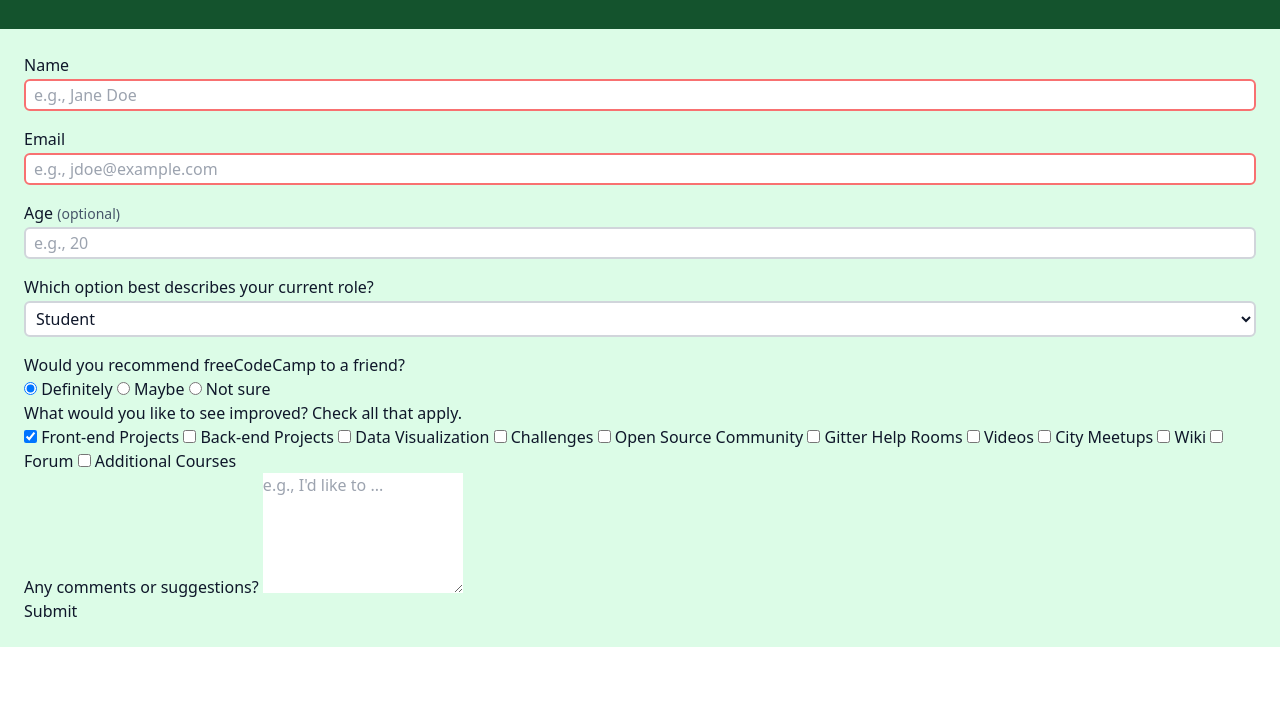
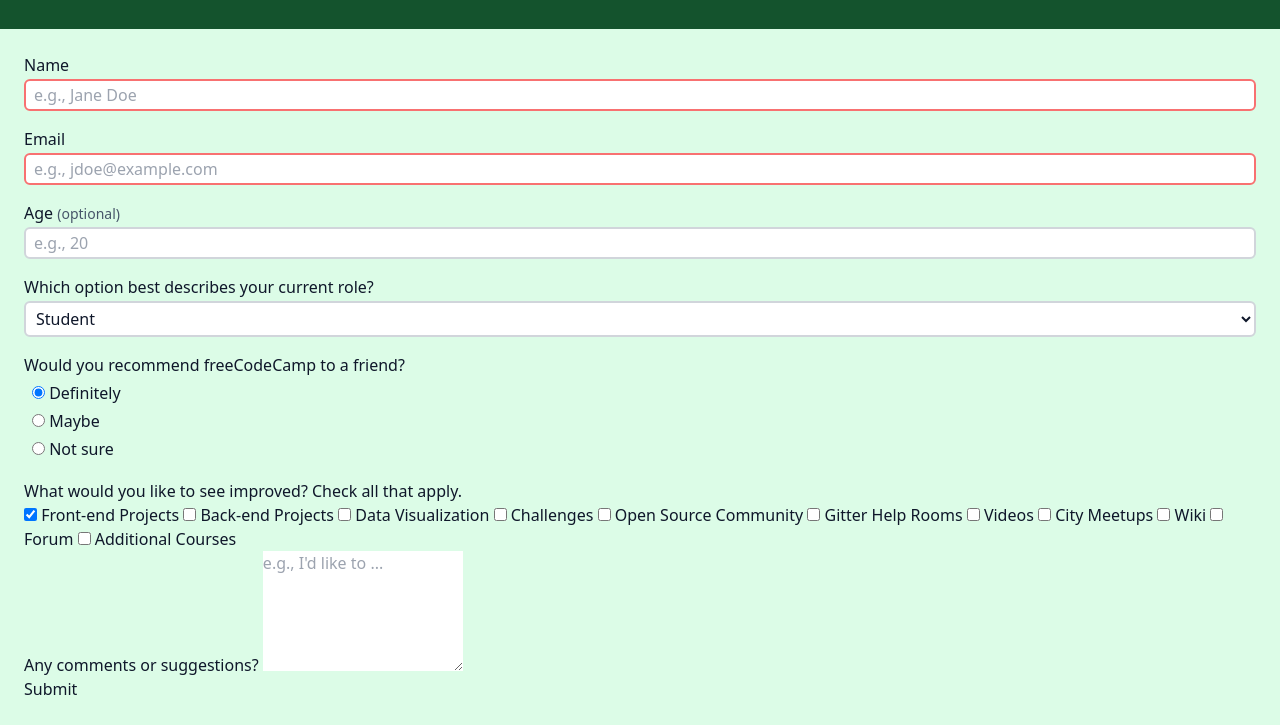
Before and after one commit to kevcomedia/fcc-survey-form, a website built with Parcel: page src/index.html in a window 1280 px wide. Shown: the part 119-844 px from the top of the page. Before the commit the page ends 800 px from the top, so only its background shows below. Built offline with nearby package versions, Linux system fonts and the light colour scheme.

Commit message:
Add radio button styles

```diff
--- a/src/index.html
+++ b/src/index.html
@@ -65,9 +65,9 @@
             <option value="other">Other</option>
           </select>
         </div>
-        <div>
-          <p>Would you recommend freeCodeCamp to a friend?</p>
-          <label>
+        <div class="mb-4 flex flex-col">
+          <p class="mb-0.5">Would you recommend freeCodeCamp to a friend?</p>
+          <label class="pl-2 py-0.5">
             <input
               type="radio"
               name="will-recommend"
@@ -76,10 +76,10 @@
             />
             Definitely
           </label>
-          <label>
+          <label class="pl-2 py-0.5">
             <input type="radio" name="will-recommend" value="maybe" /> Maybe
           </label>
-          <label>
+          <label class="pl-2 py-0.5">
             <input type="radio" name="will-recommend" value="not sure" /> Not
             sure
           </label>
```
